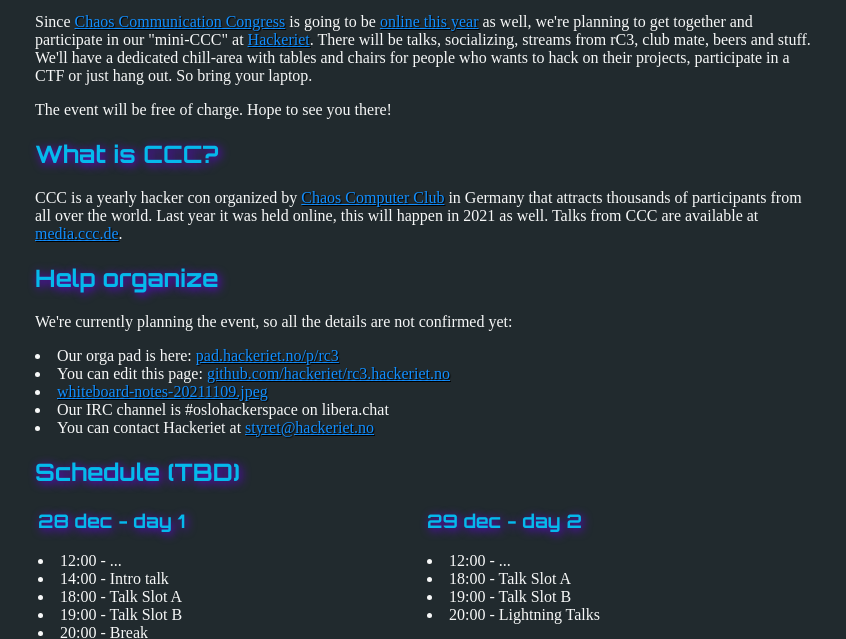
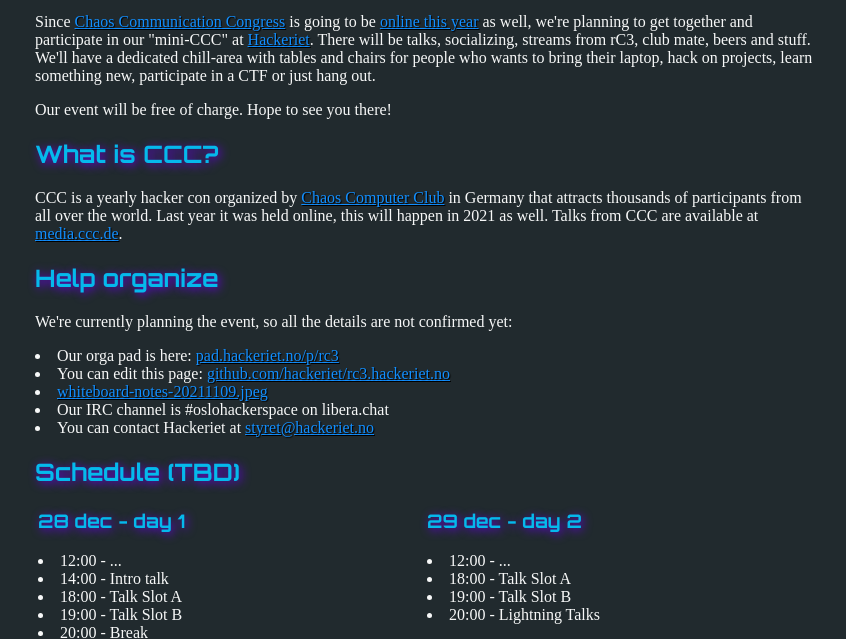
Before and after one commit to stigtsp/rc3.hackeriet.no, a plain HTML site: page index.html in a window 1280 px wide. Shown: the part 150-789 px from the top of the page, without its empty margins (215-1061 px from the left). Drawn offline with Linux system fonts and the light colour scheme.

Commit message:
Update index.html

```diff
--- a/index.html
+++ b/index.html
@@ -49,10 +49,9 @@
         <p>
             Since <a href="https://en.wikipedia.org/wiki/Chaos_Communication_Congress">Chaos Communication Congress</a> is going to be <a href="https://events.ccc.de/#rc3-2021-nowhere-en-version">online this year</a> as
             well, we're planning to get together and participate in our "mini-CCC" at <a href="https://hackeriet.no">Hackeriet</a>.
-            There will be talks, socializing, streams from rC3, club mate, beers and stuff. We'll have a dedicated chill-area with tables and chairs for people who wants to hack on their projects, participate in a CTF or just hang out. So bring your laptop.
-        </p>
+            There will be talks, socializing, streams from rC3, club mate, beers and stuff. We'll have a dedicated chill-area with tables and chairs for people who wants to bring their laptop, hack on projects, learn something new, participate in a CTF or just hang out.</p>
         <p>
-            The event will be free of charge. Hope to see you there!
+           Our event will be free of charge. Hope to see you there!
         </p>
         <h2>What is CCC?</h2>
         <p>
```
